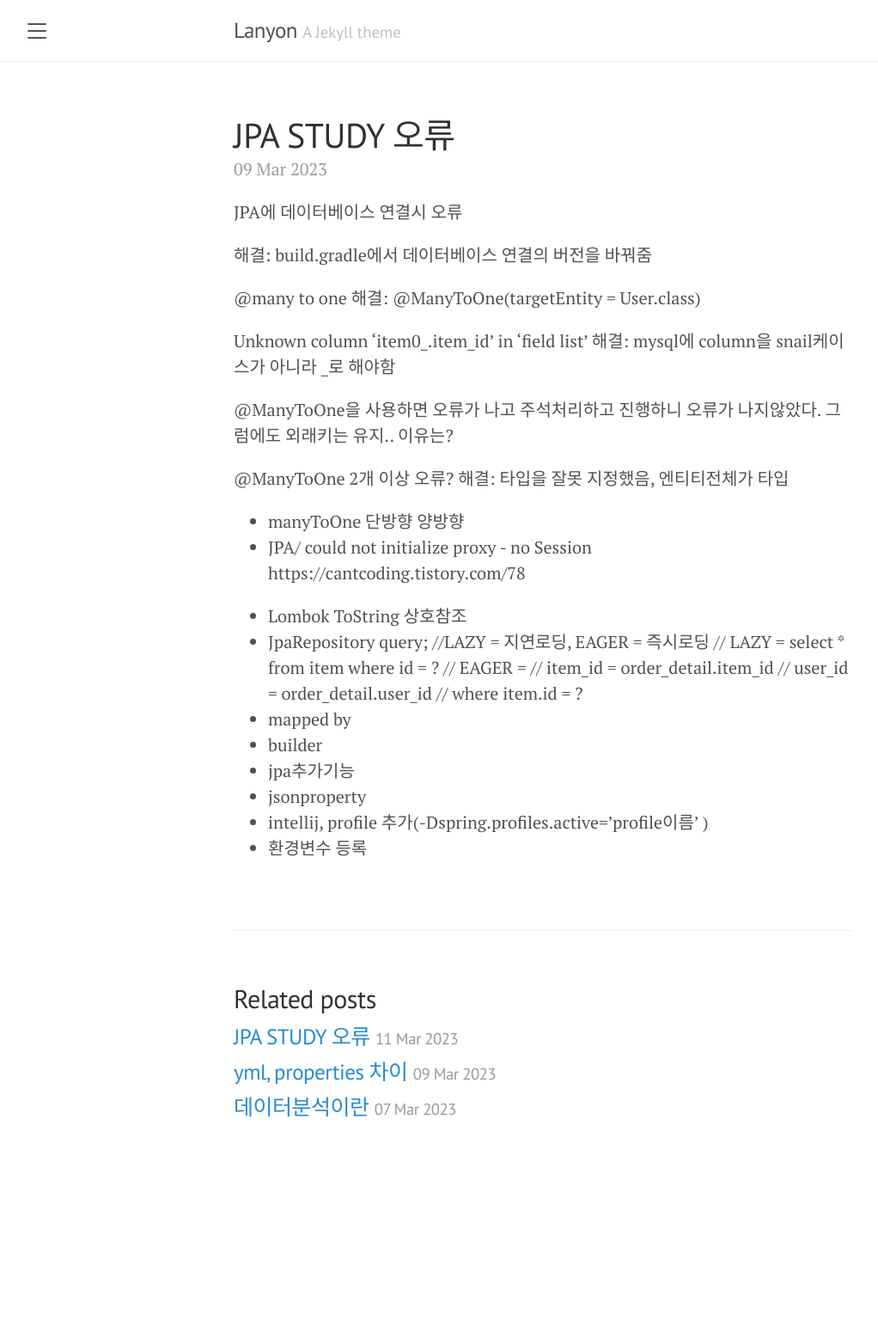
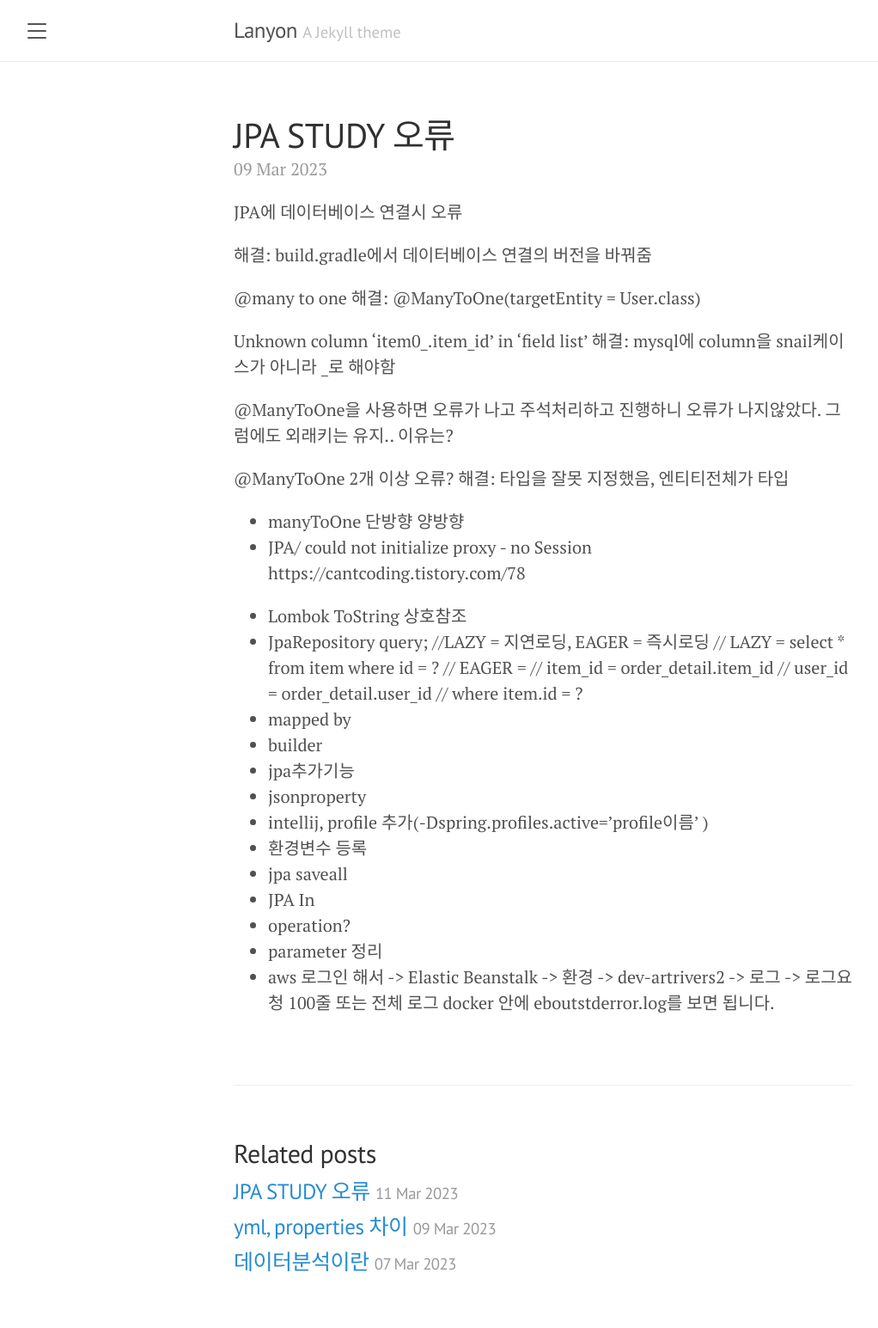
Before and after one commit to mycookie1/mycookie1.github.io, a Jekyll site: the page built from _posts/2023-03-09-JPA STUDY 오류.md, in a window 1280 px wide. Shown: the whole page at 86% size, without its empty margins (8-1030 px from the left). Built offline with Jekyll 4.4.1, drawn with Linux system fonts in a browser that asks for light colours; a file with an impossible date is left out; before the commit the page ends 1365 px from its top, so only the background shows below that.

Commit message:
[feat] 추가

```diff
--- a/_posts/2023-03-09-JPA STUDY 오류.md
+++ b/_posts/2023-03-09-JPA STUDY 오류.md
@@ -37,3 +37,9 @@ https://cantcoding.tistory.com/78
 - jsonproperty
 - intellij, profile 추가(-Dspring.profiles.active='profile이름' )
 - 환경변수 등록
+- jpa saveall
+- JPA In
+- operation?
+- parameter 정리
+- aws 로그인 해서 -> Elastic Beanstalk -> 환경 -> dev-artrivers2 -> 로그 -> 로그요청 100줄 또는 전체 로그
+docker 안에 eboutstderror.log를 보면 됩니다.
```
